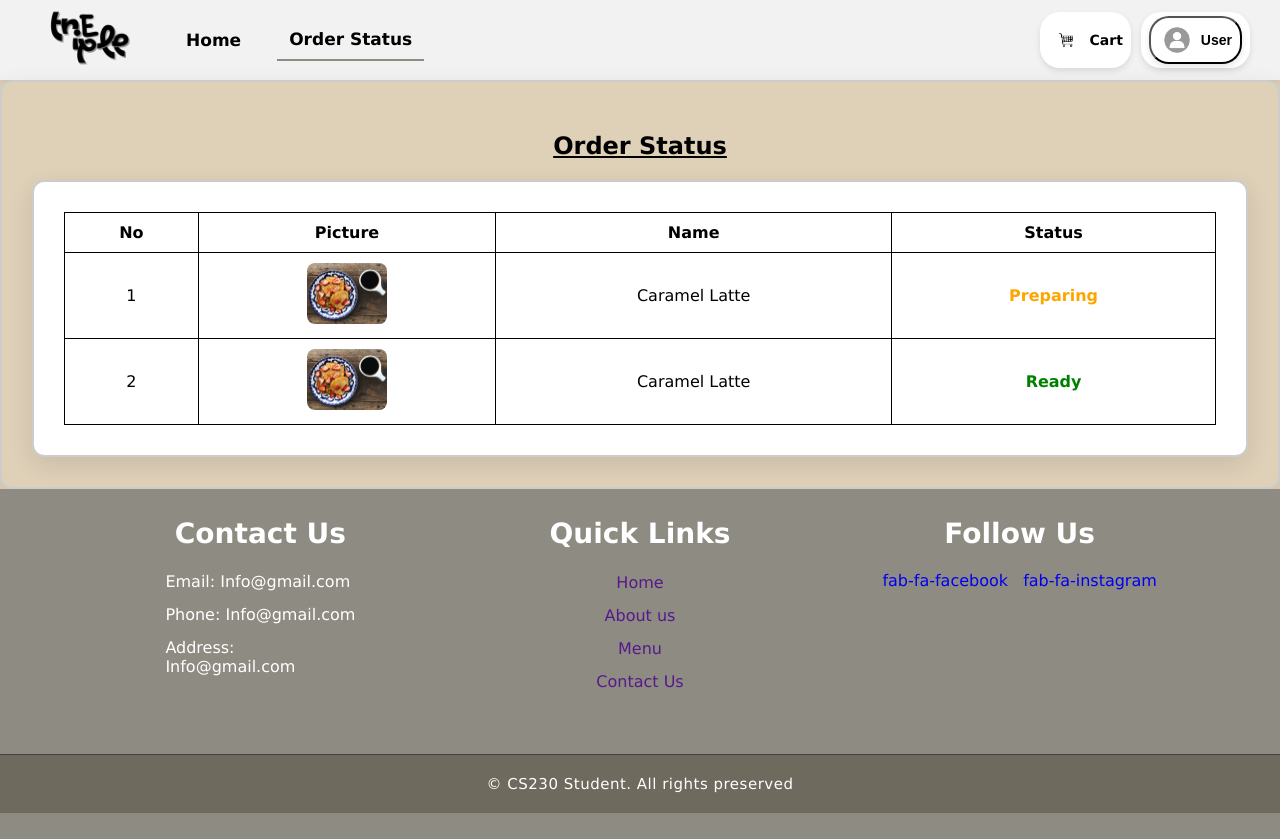
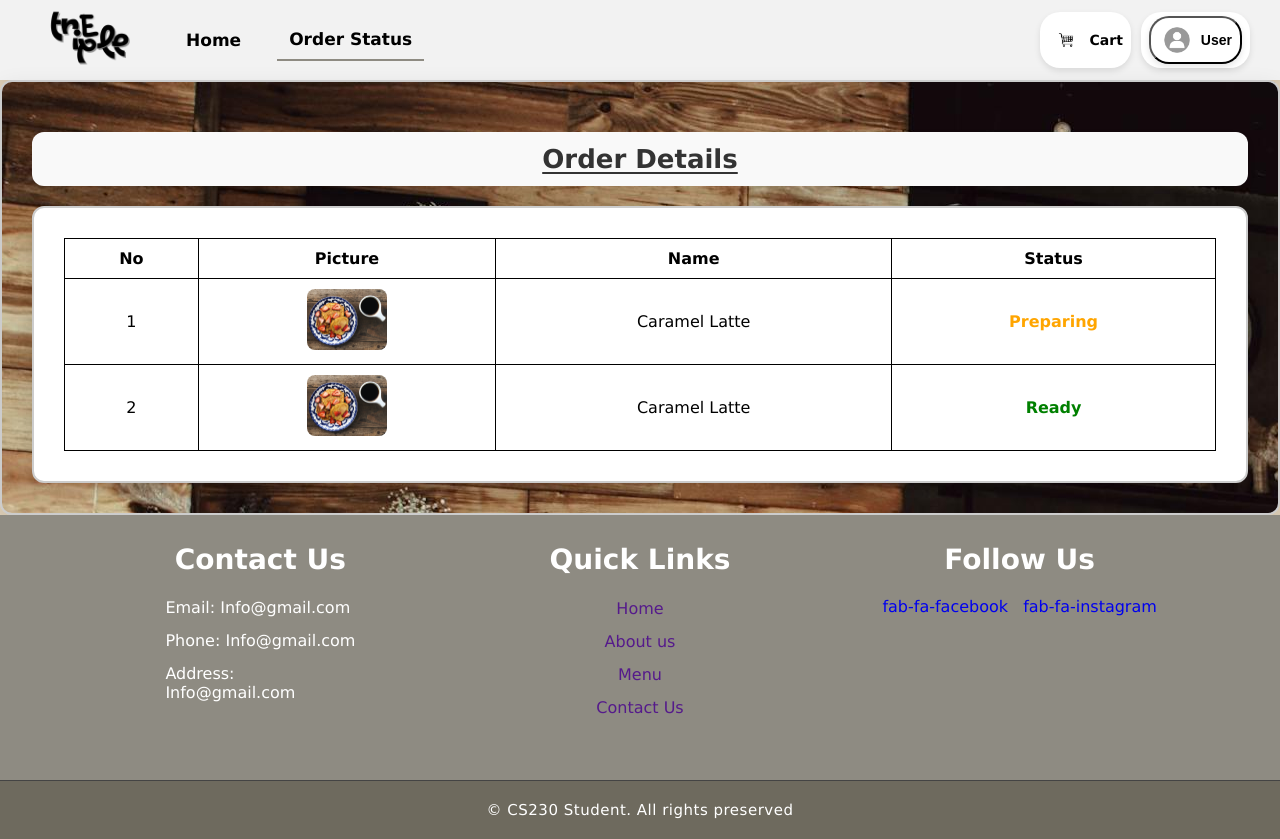
Before and after one commit to hssnablqss/tripleecafes, a PHP site: page /Order.html in a window 1280 px wide. Before the commit the page ends 813 px from the top, so only its background shows below. Run offline with PHP 8.4, Linux system fonts and the light colour scheme.

Commit message:
edit file

```diff
--- a/tripleecafe/Order.html
+++ b/tripleecafe/Order.html
@@ -29,14 +29,17 @@
                         <span>User</span>
                     </button>
                     <div class="dropdown-content">
-                        <a href="UpdateDetails.html">Update Details</a>
+                        <a href="update.html">Update Details</a>
                         <a href="CustHome.html">Log out</a>
                     </div>
                 </div>
             </div>
         </div>
         <div class="textbox">
-            <h2 style="text-align: center; margin-bottom: 20px; text-decoration: underline;">Order Status</h2>
+<div class="titlepage">
+  <h2>Order Details</h2>
+</div>
+
             <div class="textbox2">
     <table class="order-table">
         <thead>
--- a/tripleecafe/cart.html
+++ b/tripleecafe/cart.html
@@ -36,14 +36,16 @@
                         <span>User</span>
                     </button>
                     <div class="dropdown-content">
-                        <a href="UpdateDetails.html">Update Details</a>
+                        <a href="update.html">Update Details</a>
                         <a href="CustHome.html">Log out</a>
                     </div>
                 </div>
             </div>
         </div>
 <div class="textbox">
-    <h2 style="text-align: center; margin-bottom: 20px; text-decoration: underline;">Cart</h2>
+    <div class="titlepage">
+    <h2 style="text-align: center; margin-bottom: 20px; text-decoration: underline; ">Cart</h2>
+    </div>
     <table class="order-table">
         <thead>
             <tr>
--- a/tripleecafe/css/CustMenu.css
+++ b/tripleecafe/css/CustMenu.css
@@ -1,6 +1,6 @@
 /* General Container Setup */
 html, body {
-    background-color: linear-gradient(to right, #75705f, #daccac);
+    background: url('../img/cafeb2.jpg') no-repeat;
     margin: 0;
     padding: 0;
     height: 100%;
--- a/tripleecafe/css/CustPayment.css
+++ b/tripleecafe/css/CustPayment.css
@@ -1,6 +1,6 @@
 /* General Container Setup */
 html, body {
-    background-color: #dfd0b8;
+    background: url('../img/cafeb2.jpg') no-repeat;
     margin: 0;
     padding: 0;
     height: 100%;
@@ -350,7 +350,7 @@ a:hover {
 }
 
 .textbox {
-    background-color:#dfd0b8;
+    background: url('../img/cafeb2.jpg') no-repeat;
     border: 2px solid #ccc;
     border-radius: 12px;
     padding: 30px;
--- a/tripleecafe/css/Order.css
+++ b/tripleecafe/css/Order.css
@@ -350,7 +350,7 @@ a:hover {
 }
 
 .textbox {
-    background-color:#dfd0b8;
+    background: url('../img/cafeb2.jpg') no-repeat;
     border: 2px solid #ccc;
     border-radius: 12px;
     padding: 30px;
@@ -373,6 +373,28 @@ a:hover {
     margin: 0 auto;
     text-align: center;
 }
+
+.titlepage {
+    text-align: center;
+    padding: 12px 20px;
+    margin: 20px auto;
+    border-radius: 12px;
+    background-color: #f9f9f9;
+    box-shadow: 0 4px 10px rgba(0, 0, 0, 0.05);
+    max-width: 100%;
+}
+
+.titlepage h2 {
+    display: inline-block;
+    margin: 0;
+    font-size: 26px;
+    font-weight: 600;
+    color: #333;
+    text-decoration: underline;
+    text-underline-offset: 4px;
+    white-space: nowrap;
+}
+
 
 .order-table th,
 .order-table td {
```
Also changed, not shown: tripleecafe/css/Cart.css (+13 -2 lines), tripleecafe/css/CustIndex.css (+4 -3 lines).
